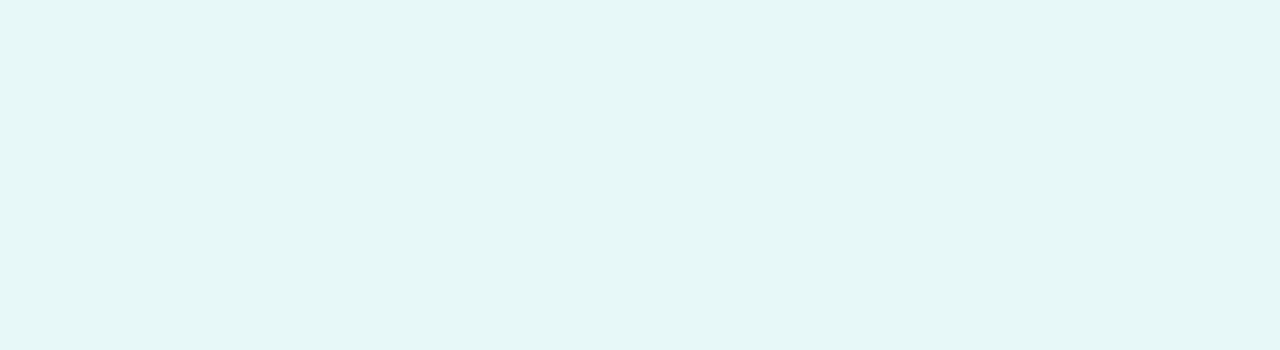
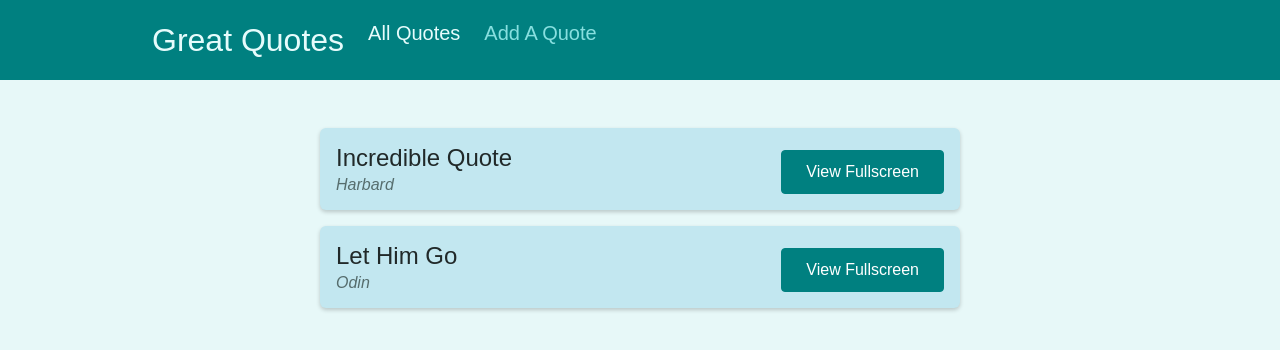
Before and after one commit to mbpod10/great-quotes-react-router, a React (Create React App) app: page /quotes in a window 1280 px wide. Shown: the top 350 px of the page. Built offline with nearby package versions, Linux system fonts and the light colour scheme.

Commit message:
create routes

```diff
--- a/src/App.js
+++ b/src/App.js
@@ -1,7 +1,36 @@
+import { Route, Switch } from "react-router-dom";
+
+import classes from "./components/layout/Layout.module.css"
+
+import MainNavigation from "./components/layout/MainNavigation";
+import QuoteList from "./components/quotes/QuoteList";
+import QuoteForm from "./components/quotes/QuoteForm"
+import HighlightedQuote from "./components/quotes/HighlightedQuote";
+
 function App() {
+
+  const quotes = [
+    { id: 1, author: 'Harbard', text: "Incredible Quote" },
+    { id: 2, author: 'Odin', text: "Let Him Go" },
+  ]
+
   return (
     <div>
-
+      <MainNavigation />
+      <main className={classes.main}>
+        <Switch>
+          <Route path="/quotes" exact>
+            <QuoteList quotes={quotes} />
+          </Route>
+          <Route path="/quotes/:id" >
+            {/* <HighlightedQuote /> */}
+            <HighlightedQuote id={1} author="Hardbard" text="Let Him Go" />
+          </Route>
+          <Route path="/new-quote" >
+            <QuoteForm />
+          </Route>
+        </Switch>
+      </main>
     </div>
   );
 }
--- /dev/null
+++ b/src/components/layout/MainNavigation.js
@@ -0,0 +1,25 @@
+import React from 'react'
+import classes from "./MainNavigation.module.css"
+import { NavLink } from 'react-router-dom'
+
+const MainNavigation = () => {
+  return (
+    <header className={classes.header}>
+      <nav className={classes.nav}>
+        <ul>
+          <li >
+            <NavLink activeClassName={classes.active} className={classes.logo} to="/"> Great Quotes</NavLink>
+          </li>
+          <li>
+            <NavLink activeClassName={classes.active} to="/quotes"> All Quotes</NavLink>
+          </li>
+          <li>
+            <NavLink activeClassName={classes.active} to="/new-quote">Add A Quote</NavLink>
+          </li>
+        </ul>
+      </nav>
+    </header>
+  )
+}
+
+export default MainNavigation
--- a/src/components/quotes/QuoteForm.js
+++ b/src/components/quotes/QuoteForm.js
@@ -1,7 +1,8 @@
 import { useRef } from 'react';
 
-import Card from '../ui/Card';
-import LoadingSpinner from '../ui/LoadingSpinner';
+// import Card from '../ui/Card';
+import Card from "../UI/Card"
+import LoadingSpinner from '../UI/LoadingSpinner';
 import classes from './QuoteForm.module.css';
 
 const QuoteForm = (props) => {
--- a/src/components/quotes/QuoteItem.js
+++ b/src/components/quotes/QuoteItem.js
@@ -1,5 +1,5 @@
 import classes from './QuoteItem.module.css';
-
+import { Link } from 'react-router-dom';
 const QuoteItem = (props) => {
   return (
     <li className={classes.item}>
@@ -9,9 +9,7 @@ const QuoteItem = (props) => {
         </blockquote>
         <figcaption>{props.author}</figcaption>
       </figure>
-      <a className='btn'>
-        View Fullscreen
-      </a>
+      <Link className='btn' to={`/quotes/${props.id}`}> View Fullscreen </Link>
     </li>
   );
 };
--- a/src/index.js
+++ b/src/index.js
@@ -1,7 +1,12 @@
 import ReactDOM from 'react-dom/client';
+import { BrowserRouter } from 'react-router-dom';
 
 import './index.css';
 import App from './App';
 
 const root = ReactDOM.createRoot(document.getElementById('root'));
-root.render(<App />);
+root.render(
+  <BrowserRouter>
+    <App />
+  </BrowserRouter>
+);
```
Also changed, not shown: src/components/layout/MainNavigation.module.css (line endings or trailing spaces).
